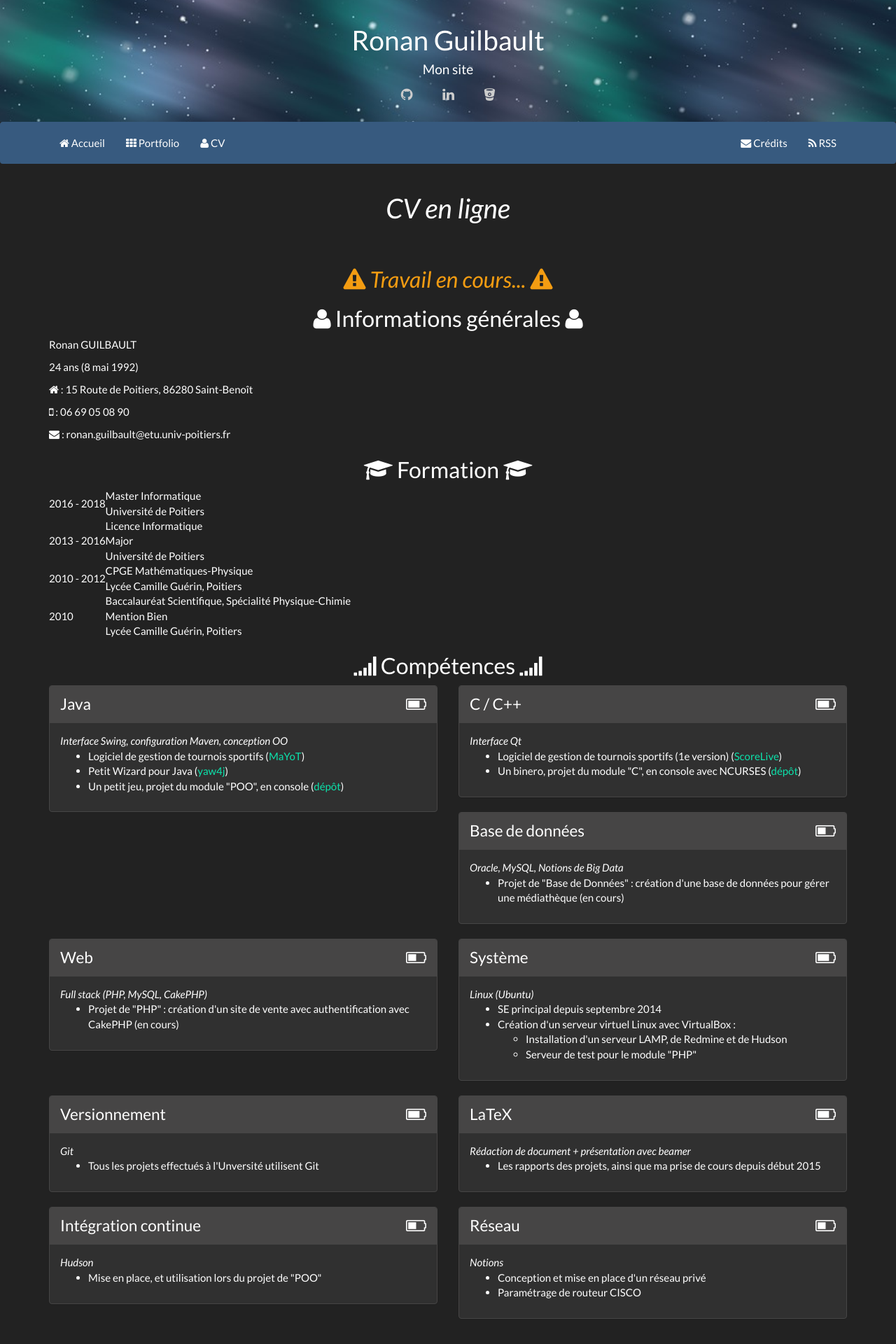
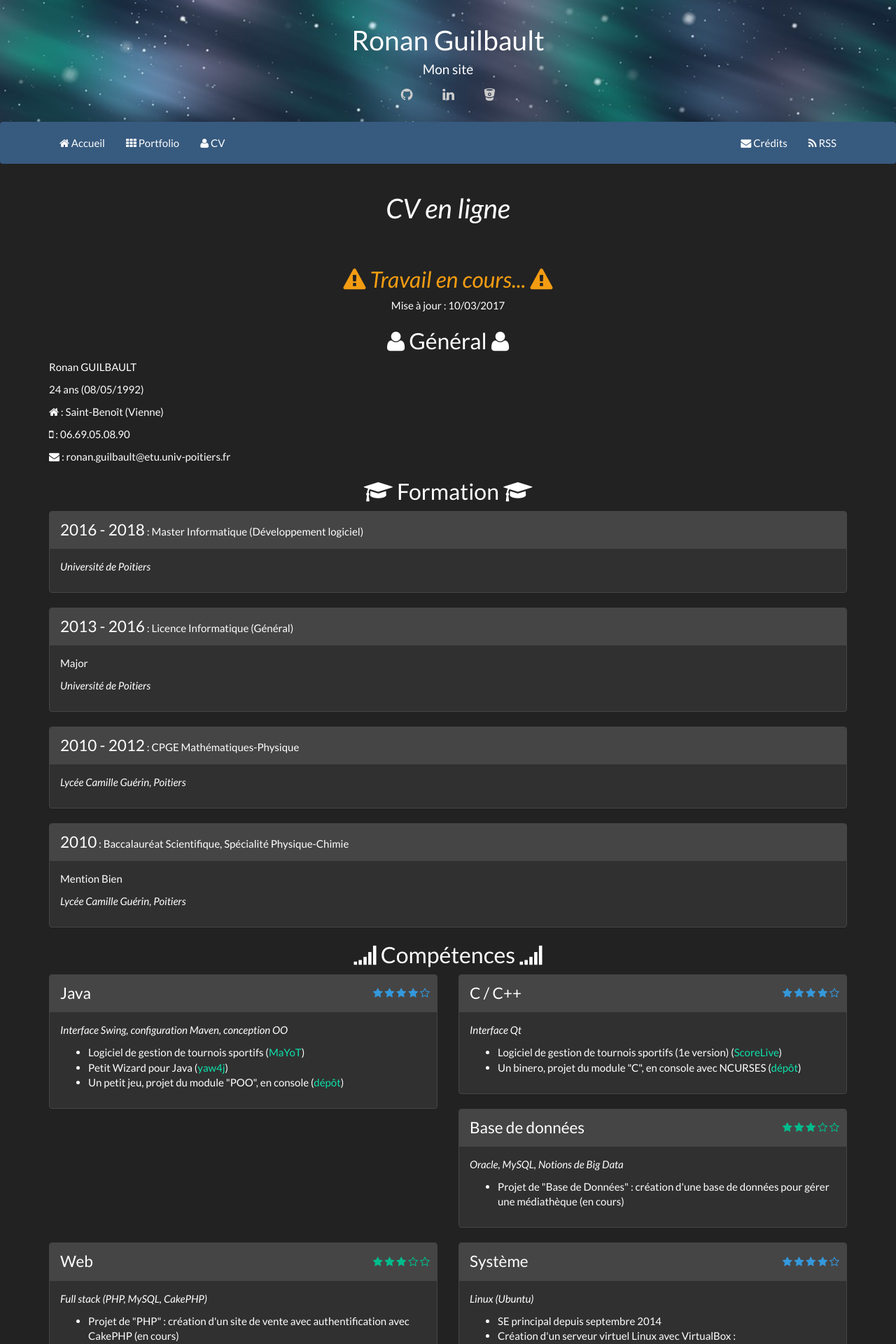
Before and after one commit to bunlanG/bunlanG.github.io, a Jekyll site: the page built from pages/aboutme.html, in a window 1280 px wide. Shown: the top 1920 px of the page at 70% size. Built offline with Jekyll 4.4.1, drawn with Linux system fonts in a browser that asks for light colours; some of the changed text lies outside the part shown.

Commit message:
Update CV
Signed-off-by: Ronan Guilbault <ronan.guilbault@gmail.com>

```diff
--- a/_data/cv/education.json
+++ b/_data/cv/education.json
@@ -1,12 +1,12 @@
 [
     {
         "period": "2016 - 2018",
-        "cursus": "Master Informatique",
+        "cursus": "Master Informatique (Développement logiciel)",
         "school": "Université de Poitiers"
     },
     {
         "period": "2013 - 2016",
-        "cursus": "Licence Informatique",
+        "cursus": "Licence Informatique (Général)",
         "remark": "Major",
         "school": "Université de Poitiers"
     },
--- a/assets/css/main.css
+++ b/assets/css/main.css
@@ -82,8 +82,16 @@ section.cv h2 {
     font-style: italic;
 }
 
-span.skill.name {
+.skill.name, .edu.period, .pro.period {
     font-size: 150%;
+}
+
+.skill.summary, .edu.location, .pro.location {
+    font-style: italic;
+}
+
+div.stars {
+    padding: 5.5px 10px;
 }
 
 /* Fix Darkly */
--- a/pages/aboutme.html
+++ b/pages/aboutme.html
@@ -7,39 +7,48 @@ textTitle: CV en ligne
 permalink: /aboutme
 ---
 {% include wip.html %}
+
+<p class="text-center">
+    Mise à jour : {{ site.data.cv.general.modified | date: "%d/%m/%Y" }}
+</p>
+
 <section class="cv">
-    <h2><span class="fa fa-user"></span> Informations générales <span class="fa fa-user"></span></h2>
+    <h2><span class="fa fa-user"></span> Général <span class="fa fa-user"></span></h2>
 
     <p>
-        Ronan GUILBAULT
+        {{ site.data.cv.general.name }}
     </p>
     <p>
-        24 ans (8 mai 1992)
+        24 ans ({{ site.data.cv.general.birthday | date: "%d/%m/%Y" }})
     </p>
     <p>
-        <span class="fa fa-home"></span> : 15 Route de Poitiers, 86280 Saint-Benoît
+        <span class="fa fa-home"></span> : {{ site.data.cv.general.address }}
     </p>
     <p>
-        <span class="fa fa-mobile"></span> : 06 69 05 08 90
+        <span class="fa fa-mobile"></span> : {{ site.data.cv.general.phone }}
     </p>
     <p>
-        <span class="fa fa-envelope"></span> : ronan.guilbault@etu.univ-poitiers.fr<br/>
+        <span class="fa fa-envelope"></span> : {{ site.data.cv.general.mail }}
     </p>
 </section>
 
 <section class="cv">
     <h2><span class="fa fa-graduation-cap"></span> Formation <span class="fa fa-graduation-cap"></span></h2>
 
-    <table class="cv">
+    <div>
         {% for entry in site.data.cv.education %}
-        <tr>
-            <td><span>{{ entry.period }}</span></td>
-            <td><span>{{ entry.cursus }}</span><br/>
-            {% if entry.remark %}<span>{{ entry.remark }}</span><br/>{% endif %}
-            <span class="location">{{ entry.school }}</span></td>
-        </tr>
+        <div class="panel panel-default">
+            <div class="panel-heading">
+                <span class="edu period">{{ entry.period }}</span> :
+                <span class="edu cursus">{{ entry.cursus }}</span>
+            </div>
+            <div class="panel-body">
+                {% if entry.remark %}<p>{{ entry.remark }}</p>{% endif %}
+                <p class="edu location">{{ entry.school }}</p>
+            </div>
+        </div>
         {% endfor %}
-    </table>
+    </div>
 </section>
 
 <section class="cv">
@@ -56,18 +65,34 @@ permalink: /aboutme
                                 <span class="skill name">{{ skill.name }}
                                 </span>
                             </div>
-                            <div class="col-xs-4 text-right">
-                                <span class="skill name">
-                                    <span class="fa fa-battery-{{ skill.level }} comp-battery-{{ skill.level }}"></span>
-                                </span>
+                            <div class="col-xs-4 text-right stars
+                            {% if skill.level == 0 %}
+                            text-error
+                            {%  elsif skill.level == 1 %}
+                            text-warning
+                            {%  elsif skill.level == 2 %}
+                            text-success
+                            {%  elsif skill.level == 3 %}
+                            text-info
+                            {%  elsif skill.level == 4 %}
+                            text-primary
+                            {% endif %}
+                            ">
+                            {% for i in (0..4) %}
+                                {% if skill.level >= i %}
+                                <span class="fa fa-star"></span>
+                                {% else %}
+                                <span class="fa fa-star-o"></span>
+                                {% endif %}
+                            {% endfor %}
                             </div>
                         </div>
                     </div>
 
                     <div class="panel-body">
-                        <div>
-                            <span class="title">{{ skill.summary }}</span>
-                        </div>
+                        <p class="skill summary">
+                            {{ skill.summary }}
+                        </p>
                         <div>
                             <ul>
                                 {% for example in skill.examples %}
@@ -87,33 +112,47 @@ permalink: /aboutme
 
 <section class="cv">
     <h2><span class="fa fa-industry"></span> Expériences professionnelles <span class="fa fa-industry"></span></h2>
-    <table class="cv">
+    <div>
         {% for profession in site.data.cv.professional %}
-        <tr>
-            <td>{{ profession.period }}</td>
-            <td><div class="title">{{ profession.job }}</div>
-            {% if profession.remark %}<div>{{ profession.remark }}</div>{% endif %}
-            <div class="location">{{ profession.company }}</div>
-            <br/>
+        <div class="panel panel-default">
+            <div class="panel-heading">
+                <span class="pro period">{{ profession.period }}</span> :
+                <span class="pro job">{{ profession.job }}</span>
+            </div>
+            {% unless profession.noBody %}
+            <div class="panel-body">
+                {% if profession.remark %}
+                    <p>{{ profession.remark }}</p>
+                {% endif %}
+                {% if profession.company %}
+                    <p class="pro location">{{ profession.company }}</p>
+                {% endif %}
+                <div>
                     {{ profession.preList }}
                     <ul>
                         {% for entry in profession.list %}
                         <li>{{ entry }}</li>
                         {% endfor %}
                     </ul>
-            </td>
-        </tr>
+                </div>
+            </div>
+            {% endunless %}
+        </div>
         {% endfor %}
-    </table>
+    </div>
 </section>
 
 <section class="cv">
     <h2><span class="fa fa-info"></span> Divers <span class="fa fa-info"></span></h2>
     <p>
-    Fan de sport :<br/>
-    - Volley-ball (j'ai été dans l'organisation du Stade Poitevin Volley durant 7 ans (2003-2010))<br/>
-    - Cyclisme (La famille suivait, et mon prénom<span class="title"> a été choisi pour un cycliste : Ronan PENSEC)</p>
+    Fan de sport :
+    <ul>
+        <li>Volley-ball (j'ai été dans l'organisation du Stade Poitevin Volley durant 7 ans (2003-2010))</li>
+        <li>Cyclisme (La famille suivait, et mon prénom a été choisi pour un cycliste : Ronan PENSEC)</li>
+    </ul>
+    </p>
+
     <p>Guitariste depuis 9 ans (mai 2008)</p>
-    <p>Je n'ai pas le permis, mais je peux me déplacer à vélo et/ou en bus<br/>
-    (j'ai effectué tous mes trajets ainsi, de 2009 à 2015, maintenant j'utilise plus les transports en commun)</p>
+
+    <p>Je n'ai pas le permis, mais je peux me déplacer à vélo et/ou en bus (j'ai effectué tous mes trajets ainsi, de 2009 à 2015, maintenant j'utilise principalement les transports en commun)</p>
 </section>
```
Also changed, not shown: _data/cv/general.json (added, +8 -0 lines), _data/cv/professional.json (+6 -14 lines). Lines whose indentation alone changed are shown as unchanged.
